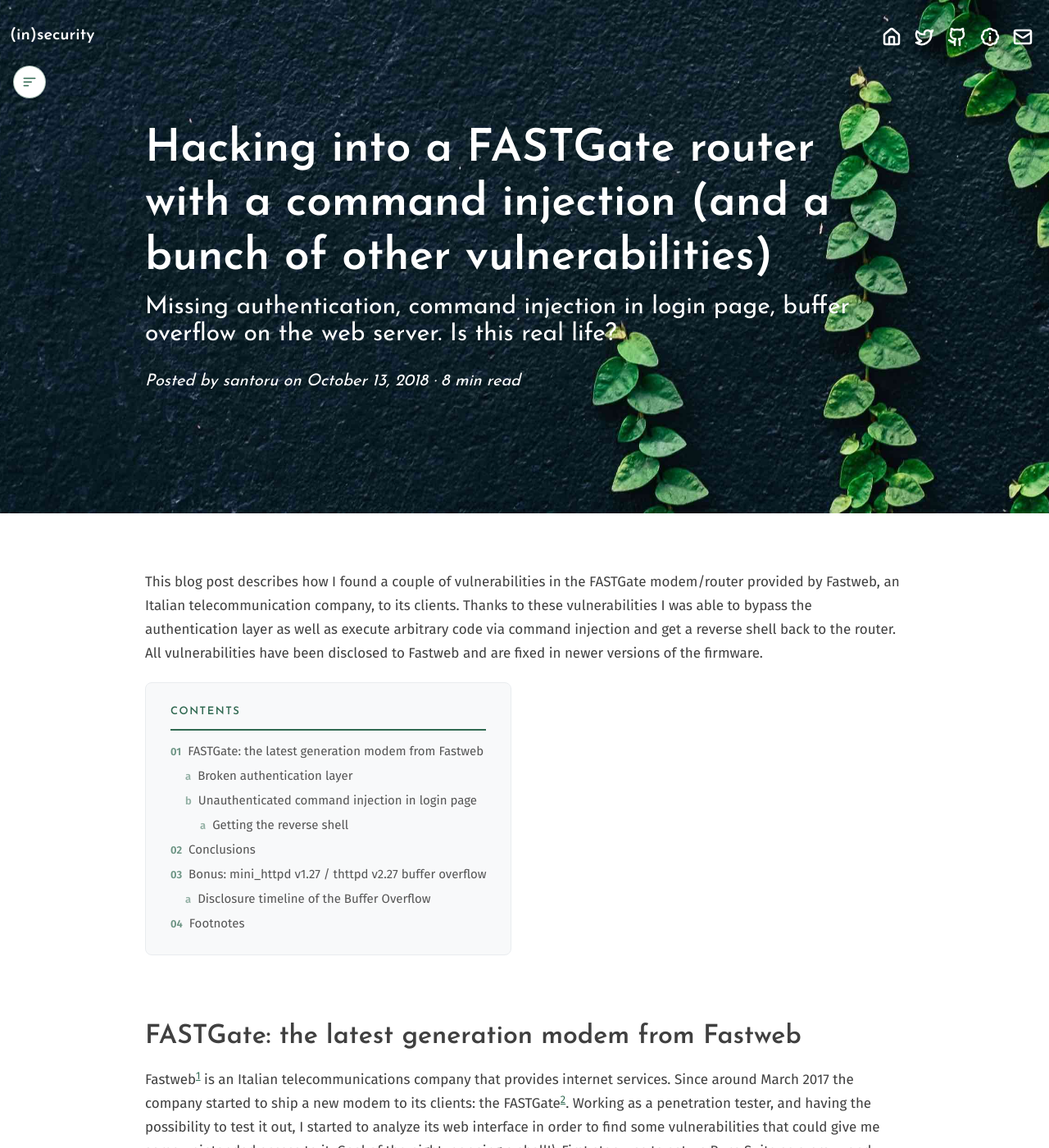
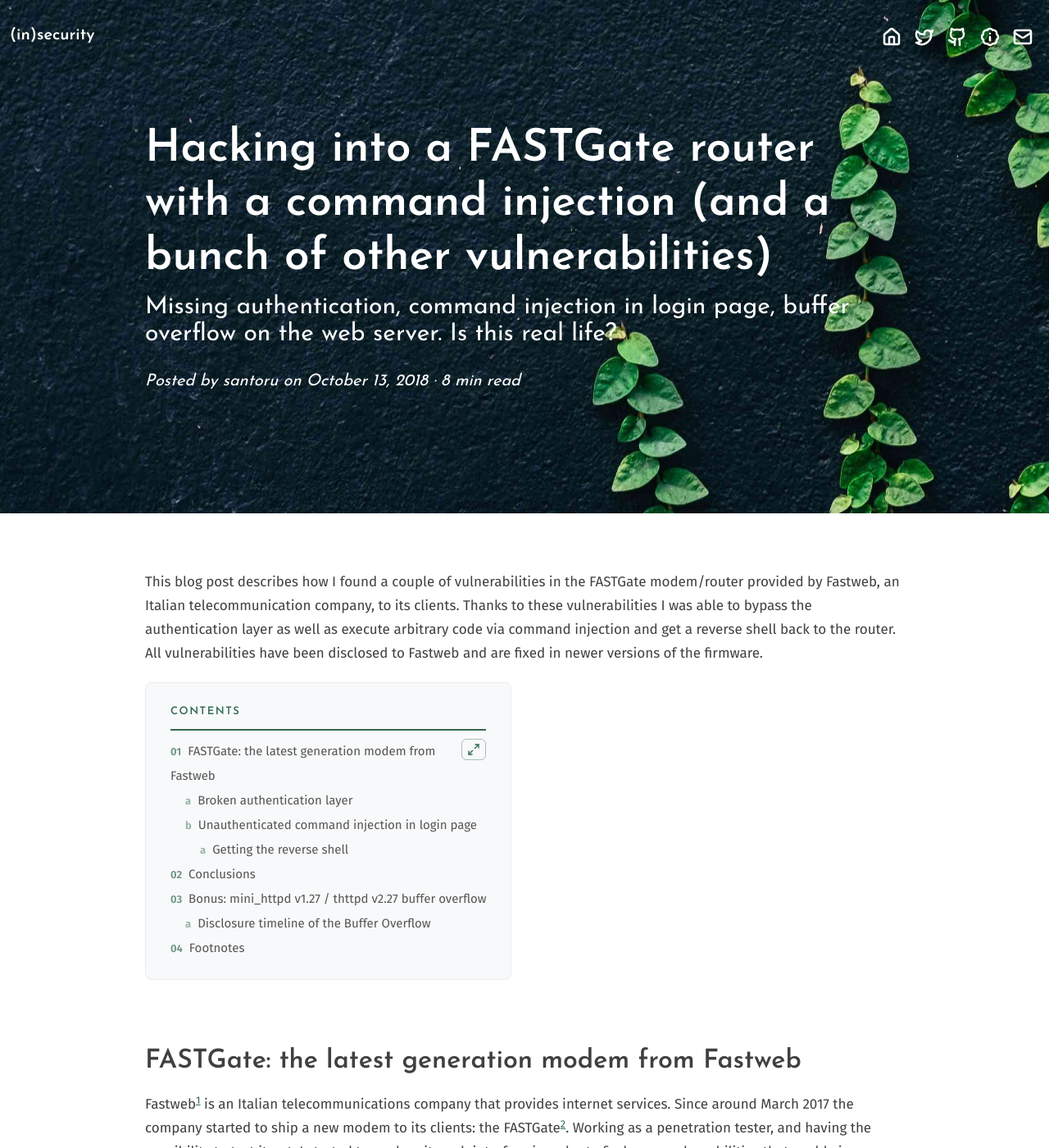
Before and after one commit to santoru/insecurity, a Jekyll site: the page built from _posts/2018-10-13-hacking-into-a-fastgate-router.markdown, in a window 1280 px wide and 1400 px high. Shown: the whole window at 82% size. Built offline with Jekyll 4.4.1, drawn with Linux system fonts in a browser that asks for light colours.

Commit message:
fix: move toggle into TOC header, shift content, disable on mobile, fix z-index
- Toggle button now inside the inline TOC (right side of Contents header)
- Content and header shift right when sidebar is open
- Header/navbar always above sidebar (z-index layering)
- Sidebar completely disabled on mobile (<992px)

```diff
--- a/_layouts/post.html
+++ b/_layouts/post.html
@@ -26,14 +26,6 @@
     <div class="toc-sidebar-title">Contents</div>
     <nav id="toc-sidebar-nav"></nav>
 </aside>
-
-<!-- TOC Toggle Button -->
-<button id="toc-toggle" class="toc-toggle" aria-label="Toggle sidebar table of contents" title="Toggle TOC sidebar">
-    <svg xmlns="http://www.w3.org/2000/svg" width="18" height="18" viewBox="0 0 24 24" fill="none"
-        stroke="currentColor" stroke-width="2" stroke-linecap="round" stroke-linejoin="round">
-        <line x1="3" y1="6" x2="21" y2="6"/><line x1="3" y1="12" x2="15" y2="12"/><line x1="3" y1="18" x2="10" y2="18"/>
-    </svg>
-</button>
 
 <!-- Post Content -->
 <article>
@@ -70,17 +62,27 @@
 (function() {
     var toc = document.getElementById('markdown-toc');
     if (!toc) return;
+    // Don't activate on mobile
+    if (window.innerWidth < 992) return;
+
     document.body.classList.add('has-toc');
 
     var sidebar = document.getElementById('toc-sidebar');
     var nav = document.getElementById('toc-sidebar-nav');
-    var btn = document.getElementById('toc-toggle');
     var active = false;
 
     // Clone TOC into sidebar
     var clone = toc.cloneNode(true);
     clone.id = 'sidebar-toc';
     nav.appendChild(clone);
+
+    // Add toggle button next to the inline TOC "Contents" heading
+    var toggleBtn = document.createElement('button');
+    toggleBtn.className = 'toc-inline-toggle';
+    toggleBtn.title = 'Pin TOC to sidebar';
+    toggleBtn.setAttribute('aria-label', 'Pin TOC to sidebar');
+    toggleBtn.innerHTML = '<svg xmlns="http://www.w3.org/2000/svg" width="16" height="16" viewBox="0 0 24 24" fill="none" stroke="currentColor" stroke-width="2" stroke-linecap="round" stroke-linejoin="round"><polyline points="15 3 21 3 21 9"/><line x1="21" y1="3" x2="14" y2="10"/><polyline points="9 21 3 21 3 15"/><line x1="3" y1="21" x2="10" y2="14"/></svg>';
+    toc.insertBefore(toggleBtn, toc.firstChild);
 
     // Collect all heading targets from TOC links
     var links = clone.querySelectorAll('a');
--- a/css/style.css
+++ b/css/style.css
@@ -360,15 +360,15 @@
 /* TOC Sidebar */
 .toc-sidebar {
   position: fixed;
-  top: 70px;
+  top: 0;
   left: 0;
   width: 280px;
-  height: calc(100vh - 70px);
+  height: 100vh;
   overflow-y: auto;
   background: #fff;
   border-right: 1px solid #e9ecef;
-  padding: 1.5em 1.2em;
-  z-index: 1000;
+  padding: 80px 1.2em 1.5em;
+  z-index: 900;
   font-size: 14px;
   display: none;
 }
@@ -419,34 +419,41 @@
   background: rgba(48, 105, 81, 0.06);
 }
 
-/* TOC Toggle Button */
-.toc-toggle {
-  position: fixed;
-  top: 80px;
-  left: 16px;
-  z-index: 1001;
-  width: 40px;
-  height: 40px;
-  border-radius: 50%;
+/* Inline toggle button inside #markdown-toc */
+.toc-inline-toggle {
+  float: right;
+  background: none;
   border: 1.5px solid rgba(48, 105, 81, 0.4);
-  background: #fff;
+  border-radius: 6px;
   color: #306951;
   cursor: pointer;
-  display: none;
-  align-items: center;
-  justify-content: center;
-  box-shadow: 0 2px 8px rgba(0,0,0,0.1);
-  transition: background 0.2s, transform 0.2s;
+  padding: 4px 6px;
+  line-height: 1;
+  transition: background 0.2s;
 }
-.toc-toggle:hover { background: rgba(48, 105, 81, 0.08); }
-.toc-toggle.active {
-  background: #306951;
-  color: #fff;
+.toc-inline-toggle:hover { background: rgba(48, 105, 81, 0.08); }
+
+/* Shift content when sidebar is open */
+body.toc-sidebar-open article,
+body.toc-sidebar-open .intro-header {
+  margin-left: 280px;
 }
 
-/* Only show toggle when TOC exists (JS adds body class) */
-body.has-toc .toc-toggle { display: flex; }
+/* Header always above sidebar */
+.intro-header {
+  position: relative;
+  z-index: 950;
+}
 
+/* Navbar above everything */
+.navbar-custom {
+  z-index: 1100;
+}
+
+/* Disable TOC sidebar on mobile */
 @media (max-width: 991px) {
-  .toc-sidebar { width: 260px; }
+  .toc-sidebar { display: none !important; }
+  .toc-inline-toggle { display: none; }
+  body.toc-sidebar-open article,
+  body.toc-sidebar-open .intro-header { margin-left: 0; }
 }
```
Also changed, not shown: other parts of _layouts/post.html (+2 -2 lines).
